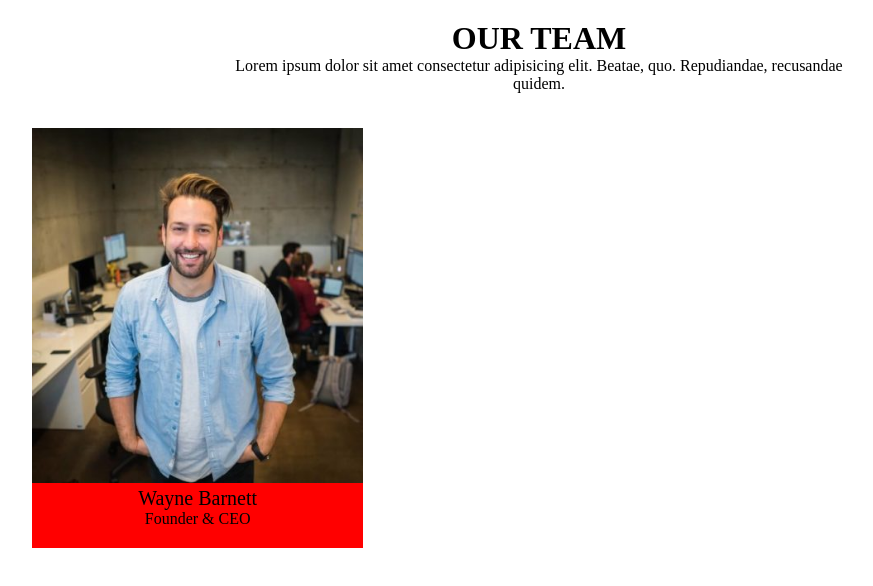
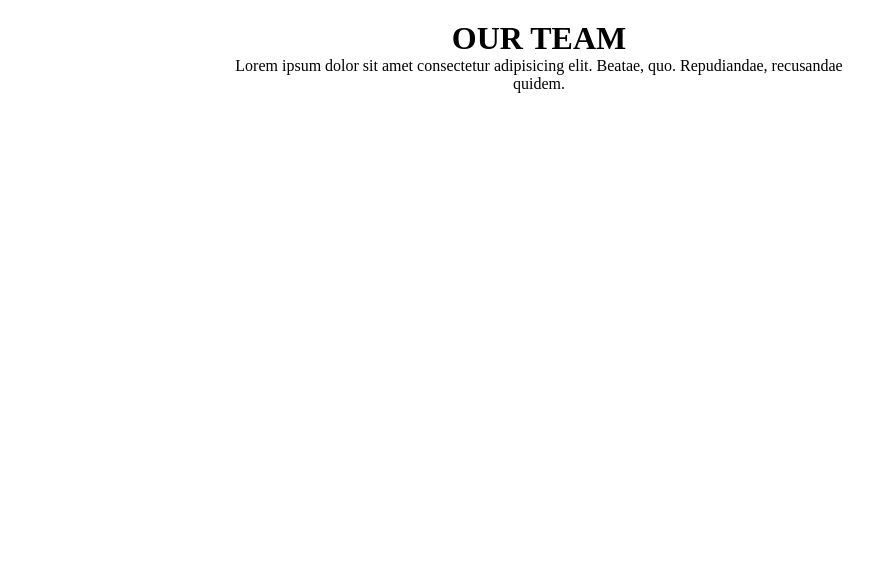
Before and after one commit to TeoFanta99/js-our-team, a plain HTML site: page index.html in a window 1280 px wide. Shown: the whole page, without its empty margins (101-974 px from the left). Drawn offline with Linux system fonts and the light colour scheme.

Commit message:
rem .card, lo rimetto con js

```diff
--- a/index.html
+++ b/index.html
@@ -26,12 +26,7 @@
 
     <main>
         <div id="grid">
-            <div class="card">
-                <img src="img/wayne-barnett-founder-ceo.jpg" alt="">
-                <div class="descrizione">
-                    <span class="name">Wayne Barnett</span>
-                    <span class="role">Founder & CEO</span>
-                </div>
+
             </div>
         </div>
     </main>
```
